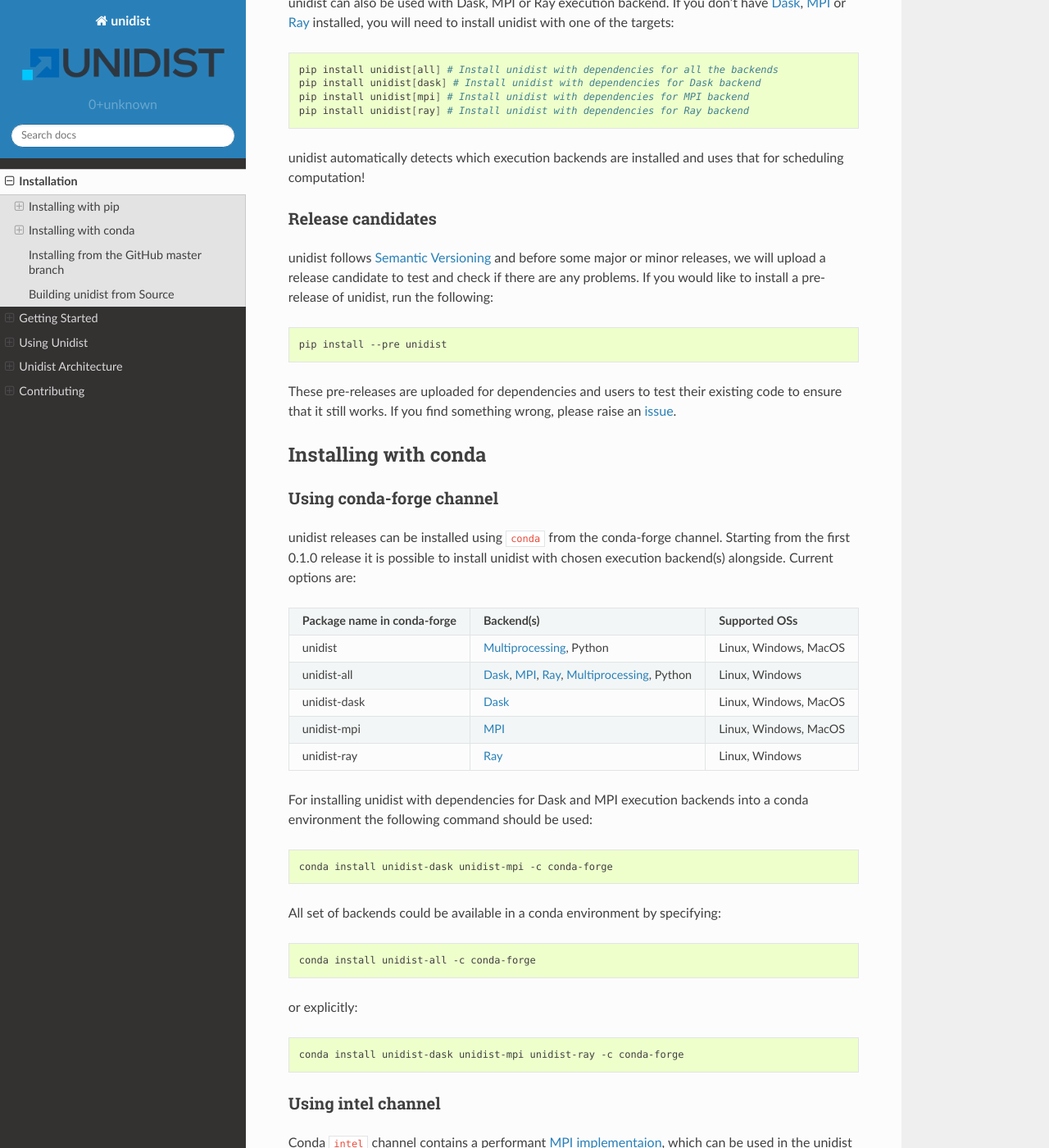
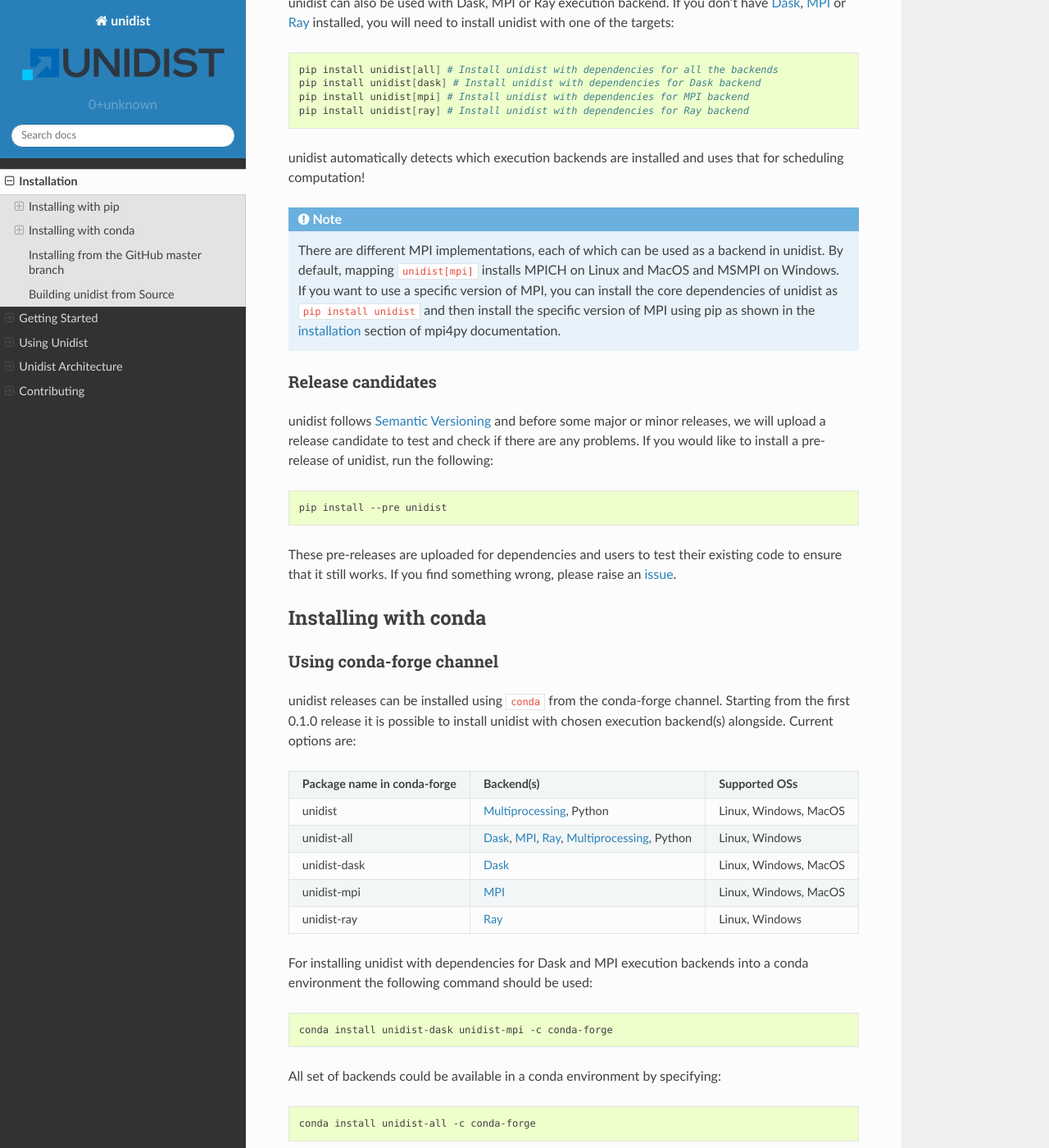
Before and after one commit to modin-project/unidist, a Sphinx documentation site: the page built from docs/installation.rst, in a window 1280 px wide and 1400 px high, scrolled down 537 px. Shown: the whole window at 82% size. Built offline with Sphinx 7.4.7 and the Read the Docs theme 2.0.0, drawn with Linux system fonts in a browser that asks for light colours; some of the changed text lies outside the part shown.

Commit message:
DOCS-#277: Add notes regarding installation of MPI implementations
Signed-off-by: Igoshev, Iaroslav <iaroslav.igoshev@intel.com>

```diff
--- a/docs/installation.rst
+++ b/docs/installation.rst
@@ -37,6 +37,13 @@
 
 unidist automatically detects which execution backends are installed and uses that for
 scheduling computation!
+
+.. note::
+    There are different MPI implementations, each of which can be used as a backend in unidist.
+    By default, mapping ``unidist[mpi]`` installs MPICH on Linux and MacOS and MSMPI on Windows. If you want to use
+    a specific version of MPI, you can install the core dependencies of unidist as ``pip install unidist`` and then
+    install the specific version of MPI using pip as shown in the installation_
+    section of mpi4py documentation.
 
 Release candidates
 """"""""""""""""""
@@ -93,6 +100,13 @@
 .. code-block:: bash
 
   conda install unidist-dask unidist-mpi unidist-ray -c conda-forge
+
+.. note::
+    There are different MPI implementations, each of which can be used as a backend in unidist.
+    By default, mapping ``unidist-mpi`` installs MPICH on Linux and MacOS and MSMPI on Windows. If you want to use
+    a specific version of MPI, you can install the core dependencies of unidist as ``conda install unidist`` and then
+    install the specific version of MPI using conda as shown in the installation_
+    section of mpi4py documentation.
 
 Using intel channel
 """""""""""""""""""
@@ -162,3 +176,4 @@
 .. _`Multiprocessing`: https://docs.python.org/3/library/multiprocessing.html
 .. _`MPI`: https://www.mpi-forum.org/
 .. _`Semantic Versioning`: https://semver.org
+.. _`installation`: https://mpi4py.readthedocs.io/en/latest/install.html
--- a/docs/using_unidist/unidist_on_mpi.rst
+++ b/docs/using_unidist/unidist_on_mpi.rst
@@ -9,6 +9,8 @@
 ''''''''''''''
 
 This section describes the use of unidist with the MPI execution backend.
+Since there are different MPI implementations, each of which can be used as a backend in unidist,
+refer to :doc:`Installation </installation>` page on how to install a specific MPI implementation.
 
 There are two ways to choose the execution backend to run on.
 First, by setting the ``UNIDIST_BACKEND`` environment variable:
```
Also changed, not shown: README.md (+14 -2 lines).
